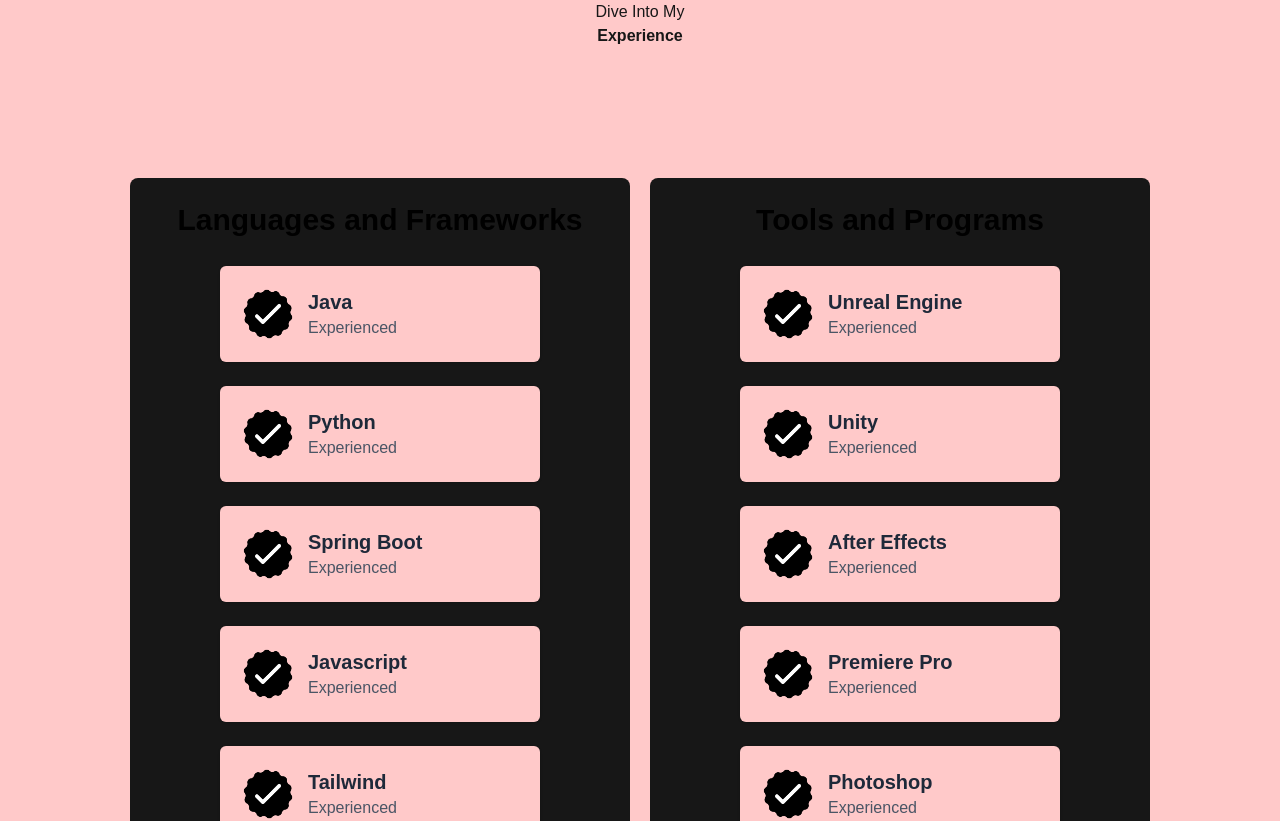
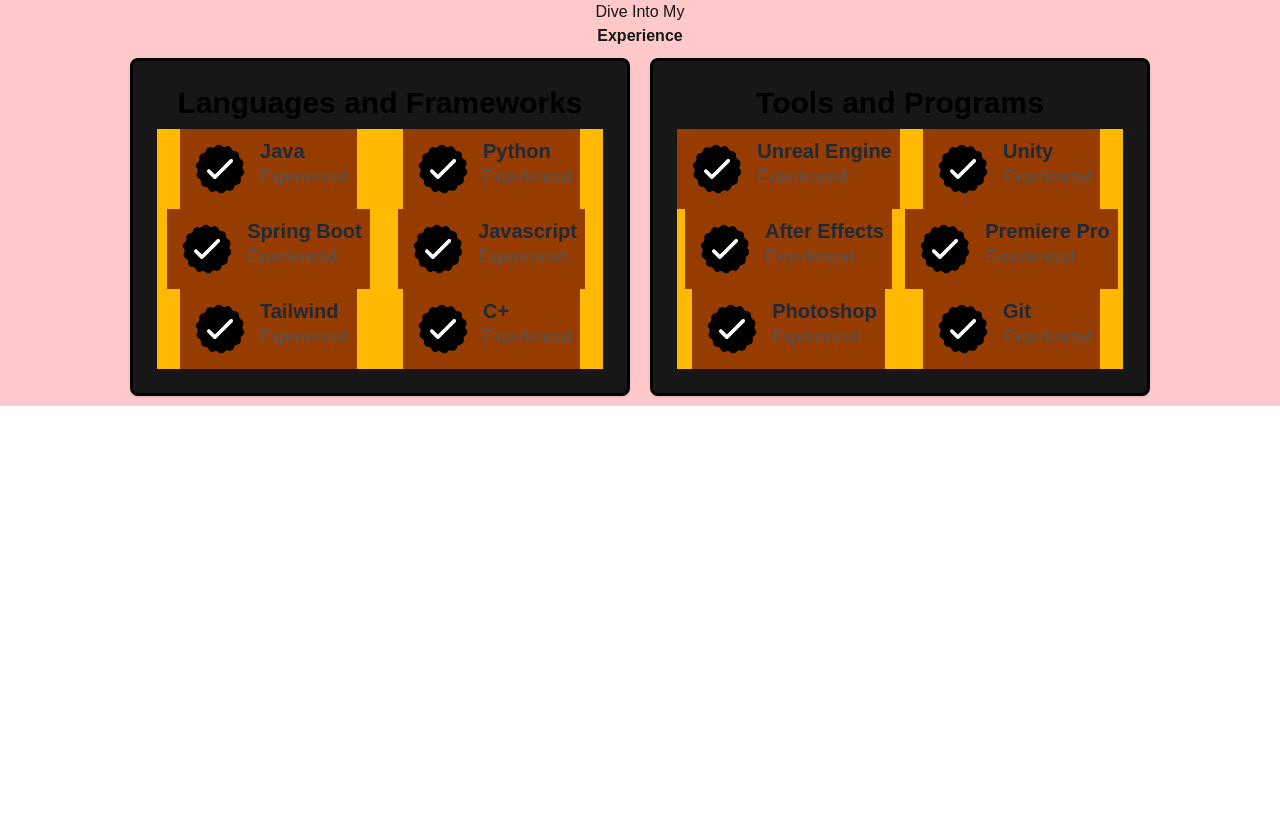
Before and after one commit to KeemL/modern_portfolio, a Next.js app: page / in a window 1280 px wide. Shown: the top 821 px of the page. After the commit the page ends 800 px from the top, so only its background shows below. Built offline with nearby package versions, Linux system fonts and the light colour scheme.

Commit message:
reformat SkillCard, create base iteration of ProjectCard

```diff
--- a/src/app/components/ProjectCard.tsx
+++ b/src/app/components/ProjectCard.tsx
@@ -1,14 +1,18 @@
 interface ProjectCardProps {
   title: string;
-    stack: string;
-    description: string
-    image: string
+  stack: string[];
+  description: string;
+  video: string;
 }
-
 
 //ProjectCard to give info about my past projects
 // Title, video clip, description of implementation, tech stack
-export default function ProjectCard({title, stack, description, image}: ProjectCardProps) {
+export default function ProjectCard({
+  title,
+  stack,
+  description,
+  video,
+}: ProjectCardProps) {
   return (
     <div>
       <div className="text-center">
@@ -17,6 +21,7 @@
 
       <h2> {stack}</h2>
       <h3> {description}</h3>
+      <img src={video} />
     </div>
   );
 }
--- a/src/app/components/SkillCard.tsx
+++ b/src/app/components/SkillCard.tsx
@@ -58,23 +58,30 @@
 
 export default function SkillCard({ header, skills }: SkillGroup) {
   return (
-    <div className="bg-foreground  rounded-lg  p-6 m-2.5 w-1/2">
-      <h1 className=" text-black text-center font-bold text-3xl pb-2">{header}</h1>
-      <div className="flex flex-wrap rounded-md  justify-center p-5 gap-6">
-
+    // entire div holding the header and skill/title div
+    <div className="bg-foreground m-2.5 w-full rounded-lg border-3 border-black p-6 shadow-sm">
+      <h1 className="pb-2 text-center text-3xl font-bold text-black">
+        {header}
+      </h1>
+      <div className="row-span-full grid grid-cols-2 justify-items-center bg-amber-400">
         {skills.map((skill, index) => (
+          // individual, matching skill title div
           <div
             key={index}
-          className="flex items-center bg-red-200 p-4 rounded-md shadow-sm space-x-2 w-80"
+            className="width:50% flex space-x-2 bg-amber-800 p-2"
           >
+            {/* checkmark image icon */}
             <img
-            className="w-16 h-16"
+              className="h-16 w-16"
               src="/images/checkmark.png"
               alt={`Checkmark icon for ${skill.title}`}
             />
+            {/* skill title and level text */}
             <div>
-            <h3 className="text-xl font-semibold text-gray-800">{skill.title}</h3>
-            <p className="text-gray-600 font-light">{skill.level}</p>
+              <h3 className="text-xl font-semibold text-gray-800">
+                {skill.title}
+              </h3>
+              <p className="font-light text-gray-600">{skill.level}</p>
             </div>
           </div>
         ))}
--- a/src/app/page.tsx
+++ b/src/app/page.tsx
@@ -5,13 +5,12 @@
 
 export default function Home() {
   return (
-    <div className="bg-red-200 s">
-      <div className="text-center " >
+    <div className="bg-red-200">
+      <div className="text-center">
         <p className="text-base"> Dive Into My</p>
         <h1 className="text-4x1 font-bold"> Experience </h1>
       </div>
-    <div className="flex p-30 ">
-
+      <div className="flex max-h-1/2 px-30">
         <SkillCard
           header="Languages and Frameworks"
           skills={[
@@ -32,14 +31,13 @@
             { title: "After Effects", level: "Experienced" },
             { title: "Premiere Pro", level: "Experienced" },
             { title: "Photoshop", level: "Experienced" },
-          { title: "Git", level: "Experienced" }
+            { title: "Git", level: "Experienced" },
           ]}
         />
 
         {/* <ProjectCard title="testing" stack="nope"  description="hope this works"/> */}
       </div>
     </div>
-
   );
 }
 
--- /dev/null
+++ b/src/app/ui/projects/page.tsx
@@ -0,0 +1,14 @@
+import ProjectCard from "@/app/components/ProjectCard";
+
+export default function Projects() {
+  return (
+    <div>
+      <ProjectCard
+        title="MEEPS - Managing Emerging Environmental Pollutant Severity"
+        stack={["React", "Java,", "Spring Boot"]}
+        description="<p>Lorem ipsum dolor sit amet consectetur adipisicing elit. Dolore atque delectus molestias pariatur consectetur non eaque minima hic, inventore aut obcaecati enim possimus aliquam perspiciatis reprehenderit omnis asperiores repellat? Delectus.</p>"
+        video="test.mp4"
+      />
+    </div>
+  );
+}
```
Also changed, not shown: package.json (+9 -1 lines), src/app/ui/experiences/page.tsx (renamed from src/app/ui/experiences/page.js), src/app/ui/projects/page.js (deleted), 2 other files (tests, documents, lock files or other folders). Lines whose indentation alone changed are shown as unchanged.
